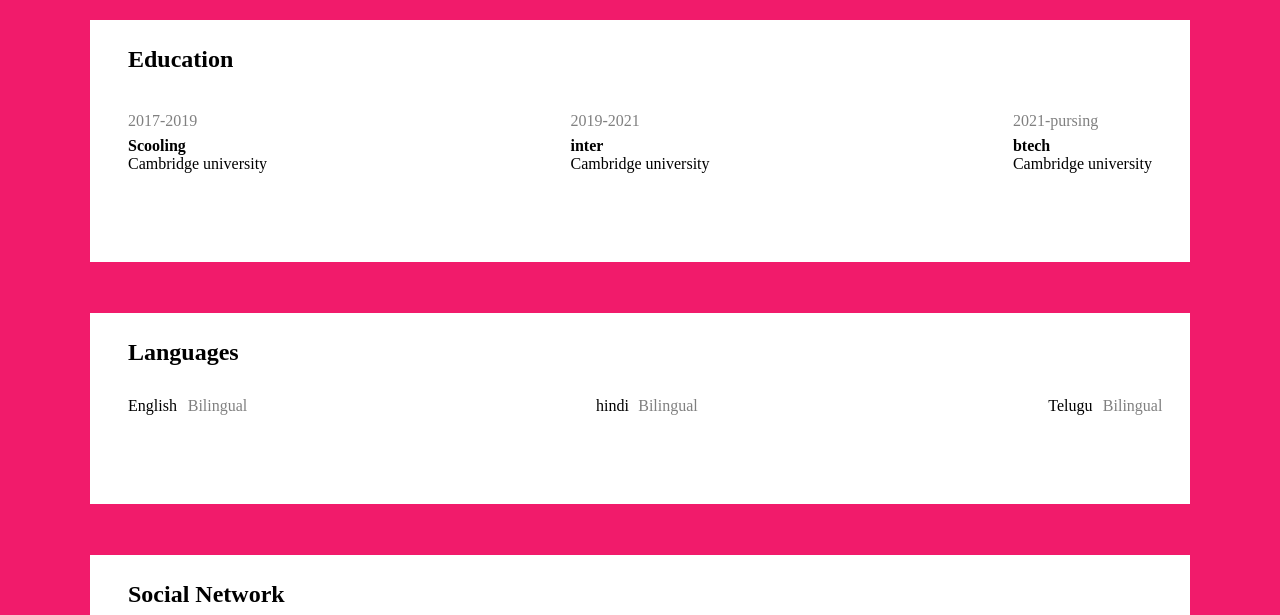
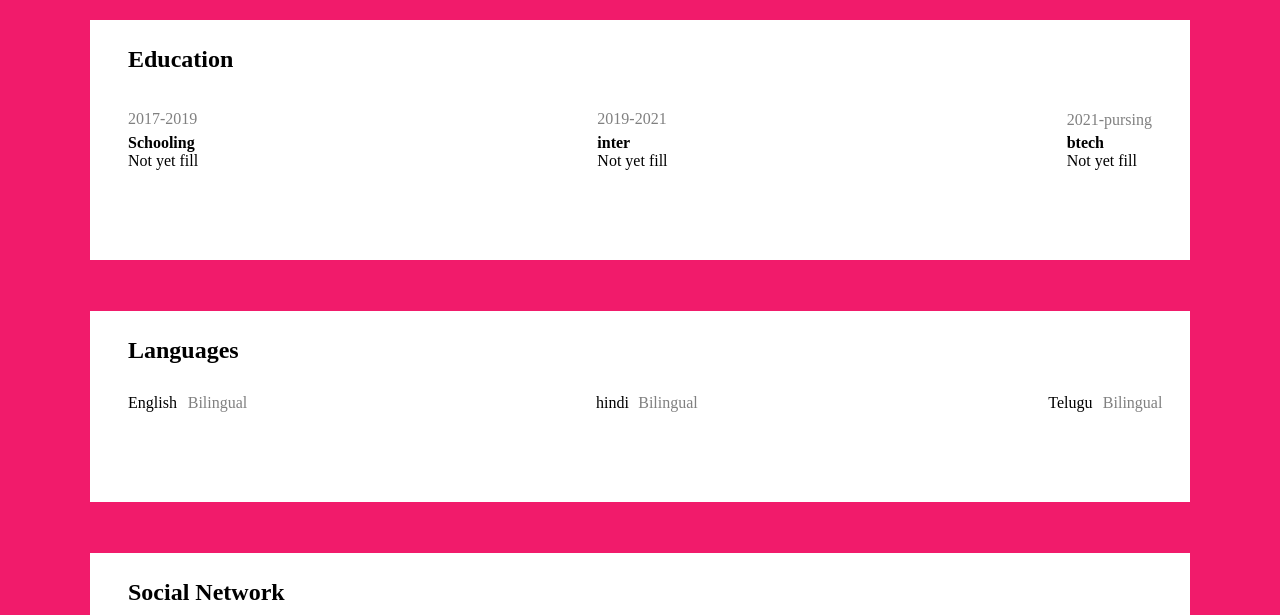
Before and after one commit to deepupradeep47/portifolio, a plain HTML site: page index.html in a window 1280 px wide. Shown: the part 1140-1755 px from the top of the page. Drawn offline with Linux system fonts and the light colour scheme.

Commit message:
responcive changes

```diff
--- a/index.html
+++ b/index.html
@@ -177,6 +177,11 @@
 				font-size: 14px;
 			}
 		}
+		@media (max-width: 337px){
+			.company-year{
+				font-size: 10px;
+			}
+		}
 	</style>
 </head>
 <body>
@@ -232,18 +237,18 @@
 	<div class="educational-details">
 		<div>
 		   <p class="company-year">2017-2019</p>
-		   <p><b>Scooling</b></p>
-		   <p class="college-name">Cambridge university</p>
+		   <p><b>Schooling</b></p>
+		   <p class="college-name">Not yet fill</p>
 	    </div>
 	    <div>
 		   <p class="company-year">2019-2021</p>
 		   <p><b>inter</b></p>
-		   <p class="college-name">Cambridge university</p>
+		   <p class="college-name">Not yet fill</p>
 	    </div>
 	    <div>
 		   <p class="company-year">2021-pursing</p>
 		   <p><b>btech</b></p>
-		   <p class="college-name">Cambridge university</p>
+		   <p class="college-name">Not yet fill</p>
 	    </div>
   </div>
 </section>
```
